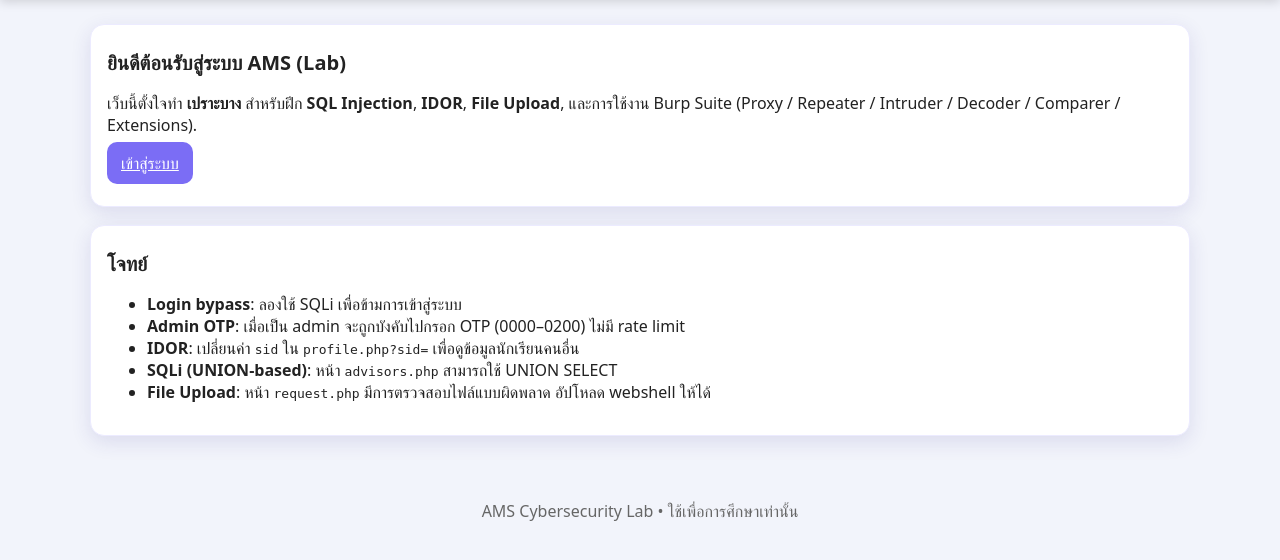
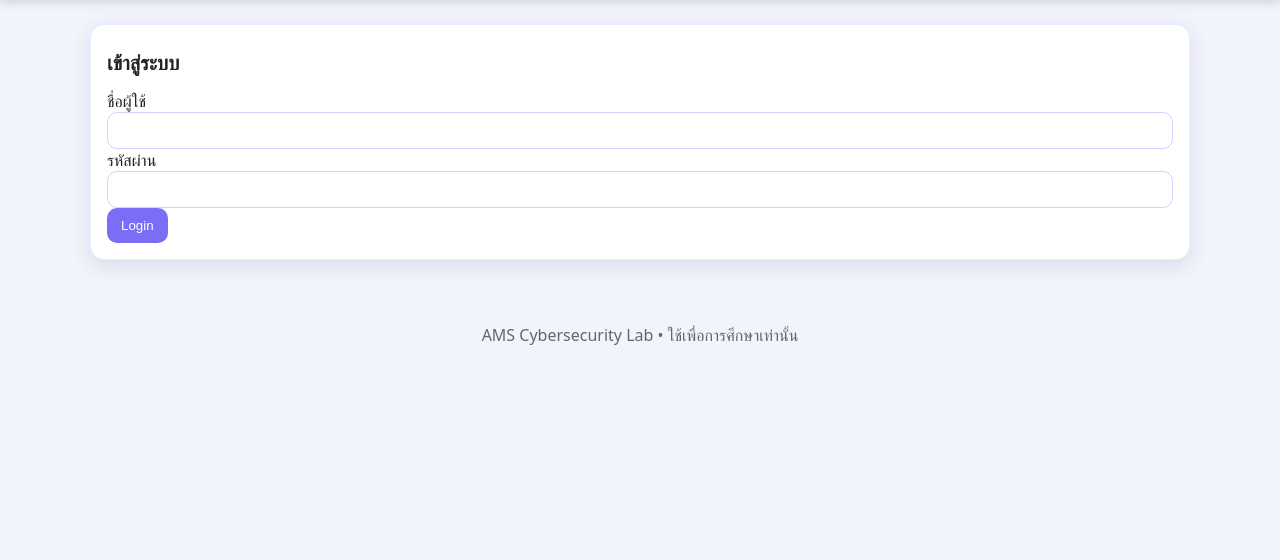
Before and after one commit to phwrscr1pt/school-ams-vulnlab, a PHP site: page / in a window 1280 px wide. Shown: the part 50-610 px from the top of the page. Run offline with PHP 8.4, Linux system fonts and the light colour scheme.

Commit message:
Change Login page as a first page

```diff
--- a/docker-compose.yml
+++ b/docker-compose.yml
@@ -1,7 +1,6 @@
-version: '3.8'
 services:
   web:
-    image: php:8.2-apache
+    build: .
     container_name: cyberlab-ams-web
     ports:
       - "8080:80"
--- a/src/index.php
+++ b/src/index.php
@@ -1,21 +1,36 @@
-<?php include '_header.php'; ?>
+<?php require 'db.php'; include '_header.php'; ?>
 <div class="card">
-  <h1>ยินดีต้อนรับสู่ระบบ AMS (Lab)</h1>
-  <p>เว็บนี้ตั้งใจทำ <b>เปราะบาง</b> สำหรับฝึก <b>SQL Injection</b>, <b>IDOR</b>, <b>File Upload</b>, และการใช้งาน Burp Suite (Proxy / Repeater / Intruder / Decoder / Comparer / Extensions).</p>
-  <?php if(empty($_SESSION['user'])): ?>
-    <p><a class="btn" href="login.php">เข้าสู่ระบบ</a></p>
-  <?php else: ?>
-    <div class="notice">คุณเข้าสู่ระบบในชื่อ <b><?=htmlspecialchars($_SESSION['user'])?></b></div>
-  <?php endif; ?>
-</div>
-<div class="card">
-  <h1>โจทย์</h1>
-  <ul>
-    <li><b>Login bypass</b>: ลองใช้ SQLi เพื่อข้ามการเข้าสู่ระบบ</li>
-    <li><b>Admin OTP</b>: เมื่อเป็น admin จะถูกบังคับไปกรอก OTP (0000–0200) ไม่มี rate limit</li>
-    <li><b>IDOR</b>: เปลี่ยนค่า <code>sid</code> ใน <code>profile.php?sid=</code> เพื่อดูข้อมูลนักเรียนคนอื่น</li>
-    <li><b>SQLi (UNION-based)</b>: หน้า <code>advisors.php</code> สามารถใช้ UNION SELECT</li>
-    <li><b>File Upload</b>: หน้า <code>request.php</code> มีการตรวจสอบไฟล์แบบผิดพลาด อัปโหลด webshell ให้ได้</li>
-  </ul>
+  <h1>เข้าสู่ระบบ</h1>
+  <form method="post">
+    <label>ชื่อผู้ใช้</label>
+    <input name="username" required>
+    <label>รหัสผ่าน</label>
+    <input type="password" name="password" required>
+    <button class="btn" type="submit">Login</button>
+  </form>
+<?php
+if($_POST){
+  $u = $_POST['username'] ?? '';
+  $p = $_POST['password'] ?? '';
+  // intentionally vulnerable: direct string interpolation with quotes
+  $sql = "SELECT * FROM users WHERE username = '$u' AND password = '$p'";
+  $res = $conn->query($sql);
+  echo "<div class='debug'><b>DEBUG SQL:</b> ".htmlspecialchars($sql)."</div>";
+  if($res && $res->num_rows === 1){
+      $row = $res->fetch_assoc();
+      $_SESSION['user'] = $row['username'];
+      $_SESSION['role'] = $row['role'];
+      $_SESSION['sid']  = $row['student_id'];
+      if($row['role']==='admin'){
+         $_SESSION['admin_pending']=true;
+         header("Location: otp.php"); exit;
+      } else {
+         header("Location: profile.php?sid=".$row['student_id']); exit;
+      }
+  } else {
+      echo "<p class='notice'>เข้าสู่ระบบไม่สำเร็จ</p>";
+  }
+}
+?>
 </div>
 <?php include '_footer.php'; ?>
```
Also changed, not shown: src/login.php (deleted, +0 -36 lines), 2 other files.
